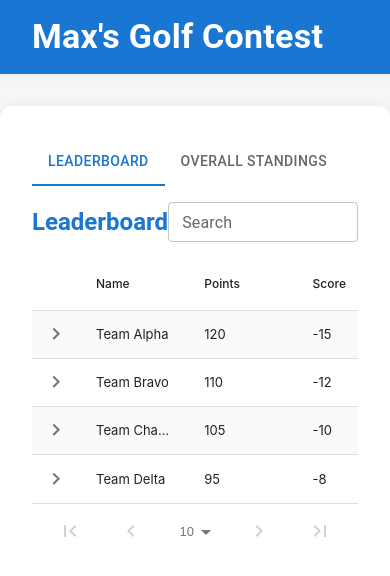
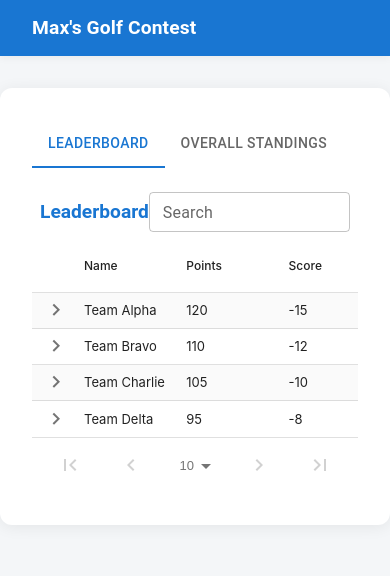
Before and after one commit to andrewdau21/golf_contest_scoring-1, a React (Create React App) app: page / in a window 390 px wide. Shown: the top 576 px of the page. Built offline with nearby package versions, Linux system fonts and the light colour scheme.

Commit message:
css updates for responsiveness

```diff
--- a/src/App.css
+++ b/src/App.css
@@ -36,3 +36,41 @@
     transform: rotate(360deg);
   }
 }
+
+@media (max-width: 600px) {
+  body {
+    padding: 0;
+    margin: 0;
+  }
+  .rdt_Table {
+    font-size: 0.95rem;
+  }
+  .MuiBox-root, .MuiPaper-root, .MuiContainer-root {
+    padding: 0.5rem !important;
+    margin: 0 !important;
+    border-radius: 0 !important;
+    box-shadow: none !important;
+  }
+  .rdt_TableCol, .rdt_TableCell {
+    padding: 4px !important;
+  }
+  .MuiTabs-root {
+    flex-direction: column;
+  }
+  .MuiTypography-h4, .MuiTypography-h5 {
+    font-size: 1.2rem !important;
+  }
+  .rdt_ExpanderRow {
+    padding: 0 !important;
+  }
+  .rdt_TableRow {
+    min-height: 36px !important;
+  }
+  table {
+    font-size: 0.9rem;
+  }
+  img {
+    max-width: 36px !important;
+    max-height: 28px !important;
+  }
+}
```
